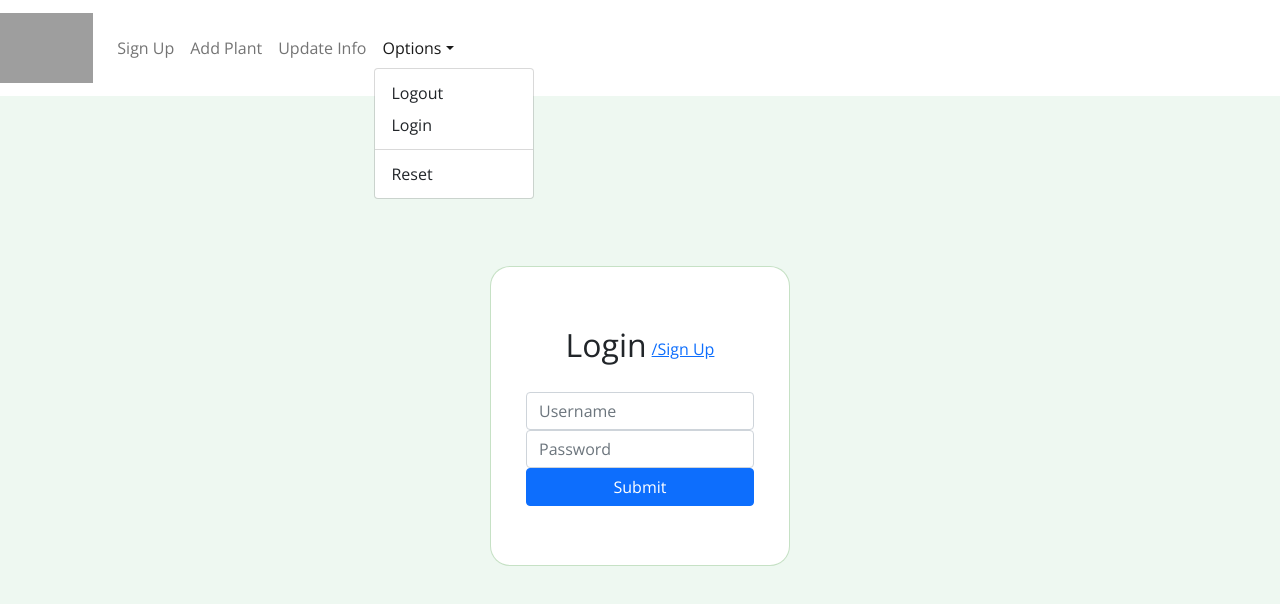
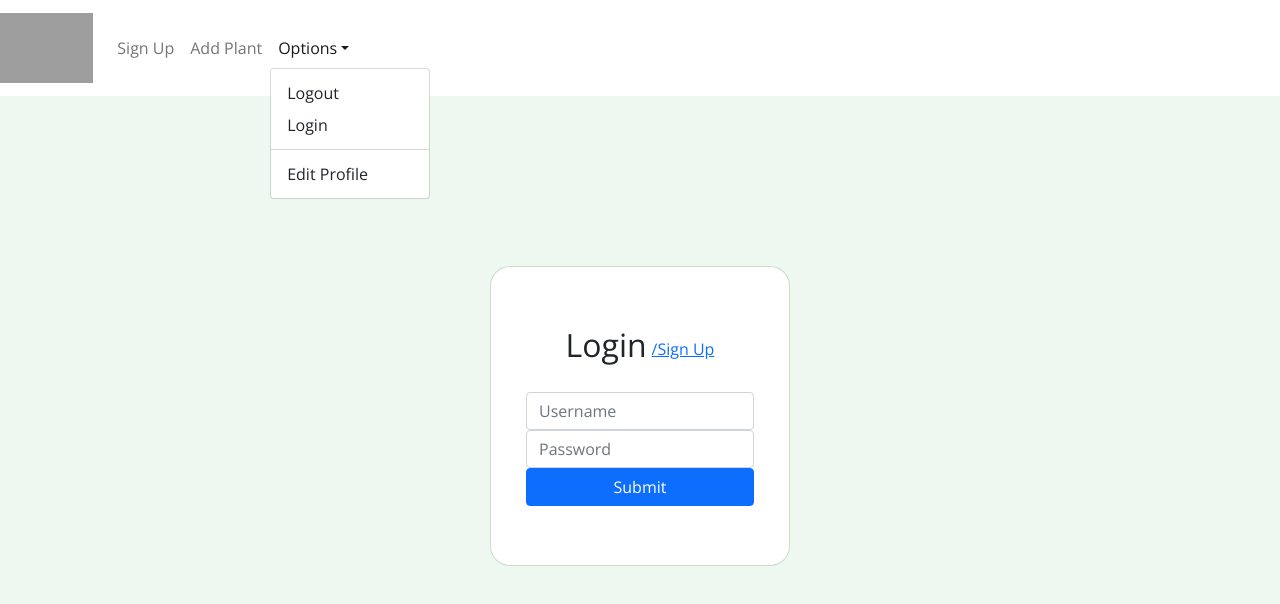
Before and after one commit to ft-watermyplants-7/front-end, a React (Create React App) app: page / in a window 1280 px wide. Both pictures are taken after a click on the link "Options". Shown: the top 604 px of the page. Built offline with nearby package versions, Linux system fonts and the light colour scheme; grey boxes are pictures that could not be loaded.

Commit message:
changed header

```diff
--- a/src/components/Header/Header.js
+++ b/src/components/Header/Header.js
@@ -37,9 +37,6 @@ const Header = (props) => {
             <NavItem>
               <NavLink href="/add-plant">Add Plant</NavLink>
             </NavItem>
-            <NavItem>
-              <NavLink href="/edit-user">Update Info</NavLink>
-            </NavItem>
             <UncontrolledDropdown nav inNavbar>
               <DropdownToggle nav caret>
                 Options
@@ -48,7 +45,7 @@ const Header = (props) => {
                 <DropdownItem href="/logout">Logout</DropdownItem>
                 <DropdownItem href="/">Login</DropdownItem>
                 <DropdownItem divider />
-                <DropdownItem>Reset</DropdownItem>
+                <DropdownItem href="/edit-user">Edit Profile</DropdownItem>
               </DropdownMenu>
             </UncontrolledDropdown>
           </Nav>
```
